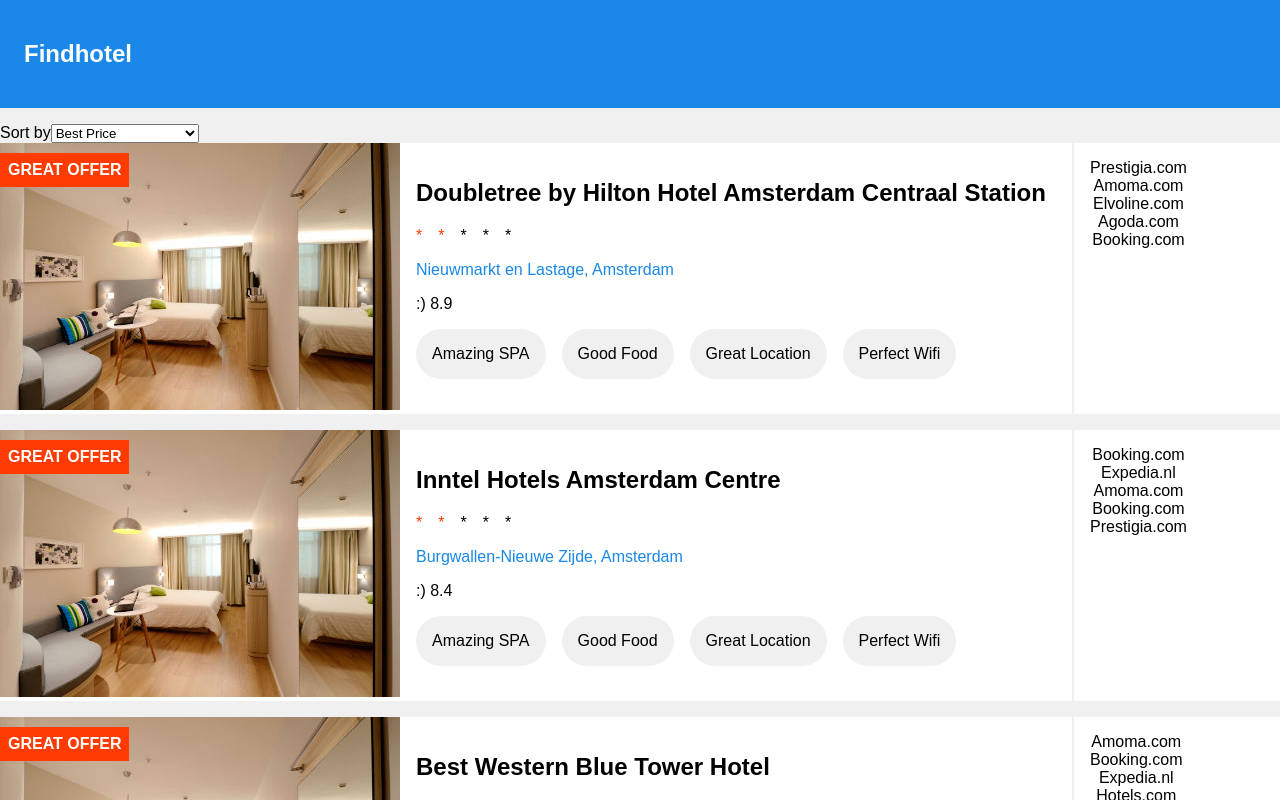
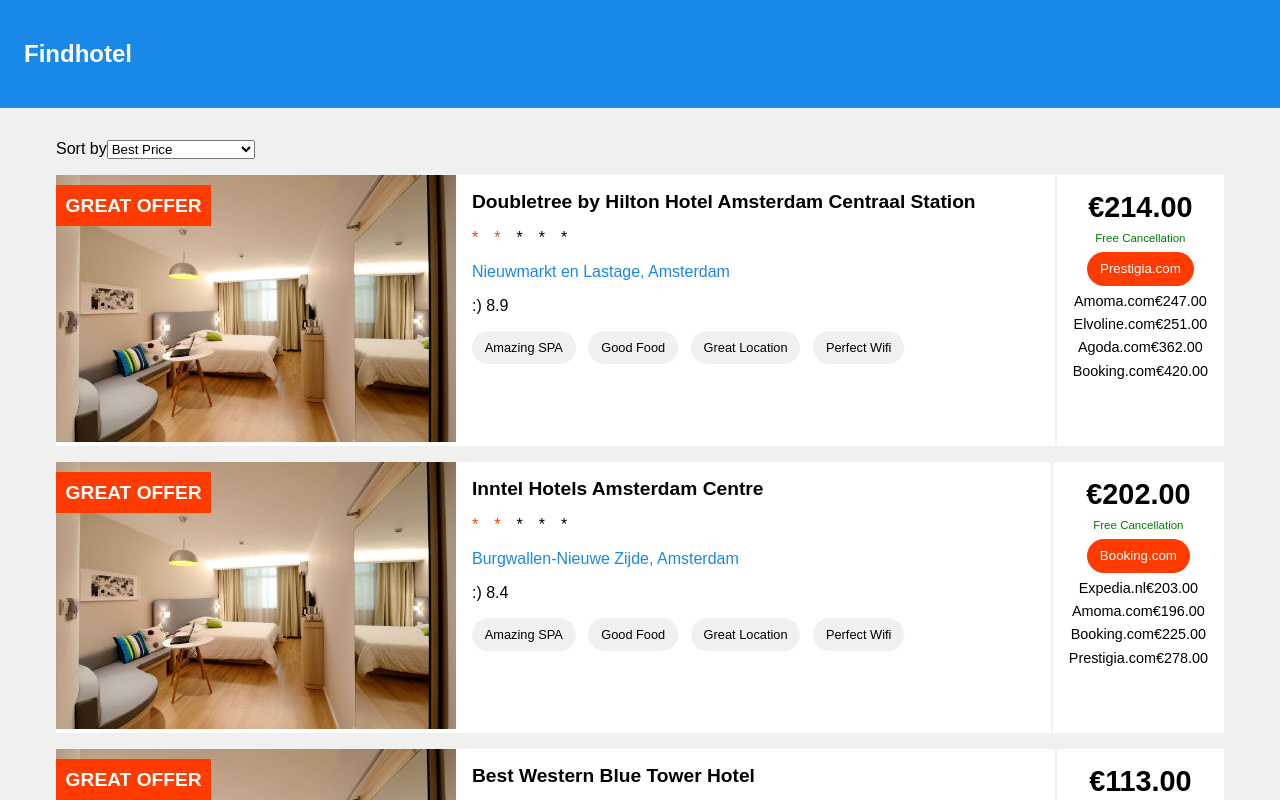
Before and after one commit to fellyph/findhotel, a React (Create React App) app: page / in a window 1280 px wide. Shown: the top 800 px of the page. Built offline with nearby package versions, Linux system fonts and the light colour scheme.

Commit message:
adding currency format

```diff
--- a/package.json
+++ b/package.json
@@ -8,8 +8,11 @@
     "npm-run-all": "^4.1.1",
     "prop-types": "^15.6.0",
     "react": "^16.0.0",
+    "react-currency-formatter": "^0.1.1",
     "react-dom": "^16.0.0",
-    "react-scripts": "1.0.14"
+    "react-intl": "^2.4.0",
+    "react-scripts": "1.0.14",
+    "react-simple-currency": "^1.0.15"
   },
   "scripts": {
     "build-css": "node-sass-chokidar src/ -o src/",
--- a/src/App.css
+++ b/src/App.css
@@ -9,6 +9,16 @@
 
 .App-intro {
   font-size: large; }
+
+.hotel-container {
+  box-sizing: border-box;
+  margin: 0 auto;
+  max-width: 100%;
+  padding: 1em;
+  width: 1200px; }
+  .hotel-container .filter {
+    display: block;
+    margin-bottom: 1em; }
 
 .hotel {
   background: #fff;
@@ -29,10 +39,15 @@
     color: #FF3B00; }
   .hotel .key-words li {
     background-color: #F0F0F0;
-    padding: 1em;
-    border-radius: 2em; }
+    padding: 0.7em 1em;
+    border-radius: 2em;
+    font-size: 0.8em;
+    margin-bottom: 0.5em; }
   .hotel .location {
     color: #1988E8; }
+  .hotel .title {
+    margin-top: 0;
+    font-size: 1.2em; }
   .hotel .thumb {
     margin: 0;
     position: relative; }
@@ -66,3 +81,14 @@
   .price-details .options {
     list-style: none;
     padding: 0; }
+  .price-details .btn {
+    border: none;
+    background: #FF3B00;
+    padding: 0.7em 1em;
+    border-radius: 2em;
+    color: white; }
+  .price-details .offer {
+    font-size: 0.9em;
+    margin-bottom: 0.5em; }
+  .price-details .price {
+    font-size: 1em; }
--- a/src/App.js
+++ b/src/App.js
@@ -1,6 +1,7 @@
 import React, { Component } from 'react';
 import axios from 'axios'
 import HotelContent from './components/hotel/hotelContent'
+
 import './App.css';
 
 class App extends Component {
@@ -35,8 +36,8 @@
     this.getHotel()
   }
 
-  sortBy (type) {
-    console.log(type)
+  sortBy (e) {
+    const type = e.target.value
     this.setState(prevState => {
       this[this.state.mapping[type]]
     })
@@ -47,11 +48,11 @@
   )
 
   sortByPriceAsc  = () => (
-    this.state.hotels.sort((hotela,hotelb) => (hotela.offers.price - hotelb.offers.price))
+    this.state.hotels.sort((hotela,hotelb) => (hotela.offers.totalRate - hotelb.offers.totalRate))
   )
 
   sortByPriceDesc = () => (
-    this.state.hotels.sort((hotela,hotelb) => (hotelb.offers.price - hotela.offers.price))
+    this.state.hotels.sort((hotela,hotelb) => (hotelb.offers.totalRate - hotela.offers.totalRate))
   )
 
   render () {
--- a/src/App.scss
+++ b/src/App.scss
@@ -1,4 +1,5 @@
 @import './sass/vars';
 @import './sass/main';
 @import './sass/hotel';
+@import './sass/offer';
 @import './sass/price';
--- a/src/components/common/price.js
+++ b/src/components/common/price.js
@@ -1,11 +1,19 @@
 import React from 'react'
+import {FormattedNumber} from 'react-intl'
+import PropTypes from 'prop-types'
 
-const Price = ({oldPrice, currentPrice, condition}) => (
+const Price = ({oldPrice, totalRate, hasFreeCancelation}) => (
   <div className="price">
-    {!!oldPrice && <p className="old-price">{oldPrice}</p>}
-    {!!currentPrice && <p className="current-price">{currentPrice}</p>}
-    {!!condition && <p className="condition">{condition}</p>}
+    {!!oldPrice && <FormattedNumber className="old-price" value={totalRate} currency="EUR" style="currency" />}
+    <p className="current-price"><FormattedNumber value={totalRate} currency="EUR" style="currency" /></p>
+    {!!hasFreeCancelation && <p className="condition">Free Cancellation</p>}
   </div>
 )
 
+Price.propTypes = {
+  oldPrice: PropTypes.number,
+  totalRate: PropTypes.number.isRequired,
+  hasFreeCancelation: PropTypes.object
+}
+
 export default Price
--- a/src/components/offer/offer.js
+++ b/src/components/offer/offer.js
@@ -1,16 +1,19 @@
 import React from 'react'
 import Price from '../common/price'
 import PropTypes from 'prop-types'
+import {FormattedNumber} from 'react-intl'
 
 const Offer = ({hasFreeCancelation, isBest, provider, totalRate}) => (
-  <div className="offer {!!isBest && 'is-best'}">
-    {!!isBest && <Price />}
-    {provider.name}
+  <div className={!!isBest ? 'offer is-best' : 'offer'}>
+    {isBest && <Price totalRate={totalRate} hasFreeCancelation={hasFreeCancelation} />}
+    {isBest && <button className="btn">{provider.name}</button>}
+    {!isBest && provider.name}
+    {!isBest && <FormattedNumber value={totalRate} currency="EUR" style="currency" />}
   </div>
 )
 
 Offer.propTypes = {
-  hasFreeCancelation: PropTypes.bool,
+  hasFreeCancelation: PropTypes.object,
   isBest: PropTypes.bool,
   provider: PropTypes.object,
   totalRate: PropTypes.number
--- a/src/index.js
+++ b/src/index.js
@@ -3,6 +3,11 @@
 import './index.css';
 import App from './App';
 import registerServiceWorker from './registerServiceWorker';
+import {IntlProvider} from 'react-intl'
 
-ReactDOM.render(<App />, document.getElementById('root'));
+ReactDOM.render(
+  <IntlProvider locale="en">
+    <App />
+  </IntlProvider>,
+  document.getElementById('root'));
 registerServiceWorker();
--- a/src/sass/_hotel.scss
+++ b/src/sass/_hotel.scss
@@ -1,3 +1,16 @@
+.hotel-container {
+  box-sizing: border-box;
+  margin: 0 auto;
+  max-width: 100%;
+  padding: 1em;
+  width: 1200px;
+
+  .filter {
+    display: block;
+    margin-bottom: 1em;
+  }
+}
+
 .hotel {
   background: #fff;
   display: flex;
@@ -28,13 +41,20 @@
   .key-words {
     li {
        background-color: $greylight;
-       padding: 1em;
+       padding: 0.7em 1em;
        border-radius: 2em;
+       font-size: 0.8em;
+       margin-bottom: 0.5em;
     }
   }
 
   .location {
     color: $primary;
+  }
+
+  .title {
+    margin-top: 0;
+    font-size: 1.2em;
   }
 
   .thumb {
--- a/src/sass/_price.scss
+++ b/src/sass/_price.scss
@@ -29,4 +29,21 @@
     list-style: none;
     padding: 0;
   }
+
+  .btn {
+    border: none;
+    background: $secondary;
+    padding: 0.7em 1em;
+    border-radius: 2em;
+    color: white;
+  }
+
+  .offer {
+    font-size: 0.9em;
+    margin-bottom: 0.5em;
+  }
+
+  .price {
+    font-size: 1em;
+  }
  }
```
Also changed, not shown: src/components/common/button.js (deleted), src/sass/_offer.scss (added), 1 other file (tests, documents, lock files or other folders).
